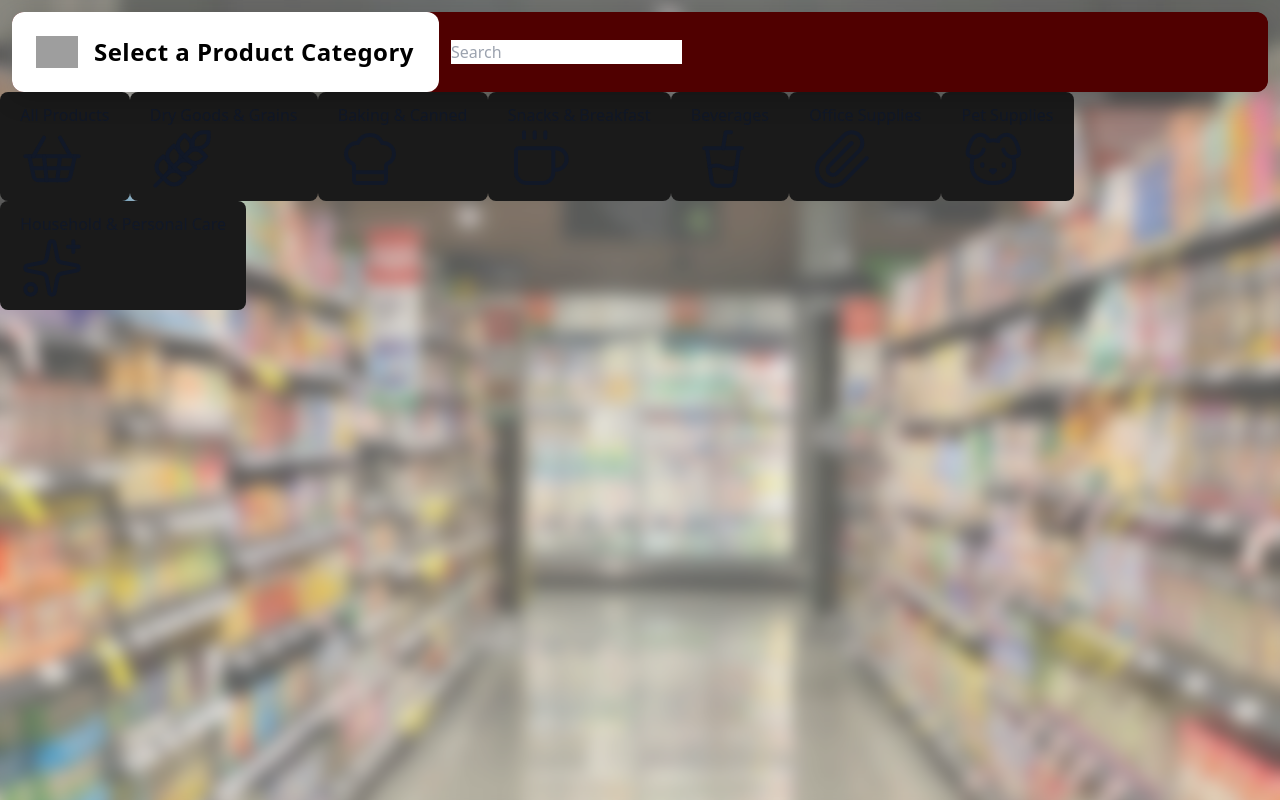
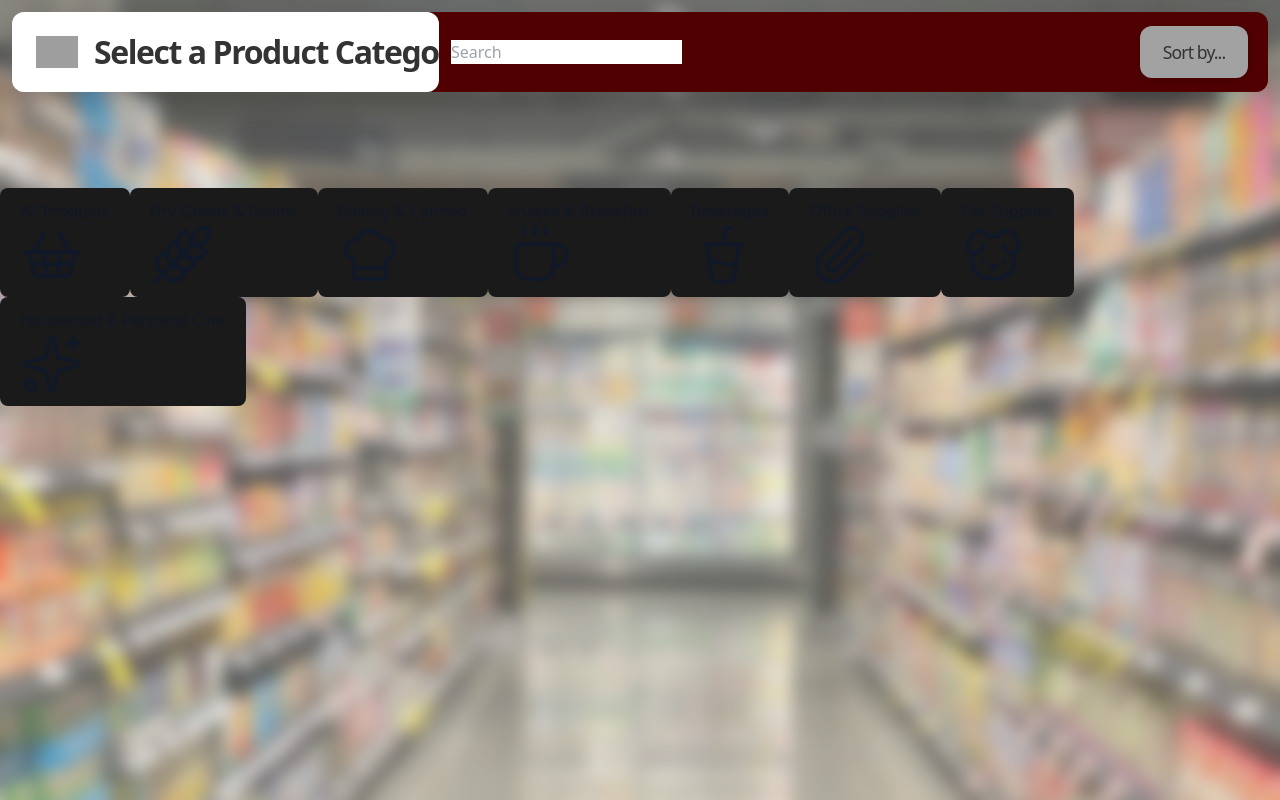
Before and after one commit to AsianPantsMan/sick-lidar-3, a React (Vite) app in the folder interface/interface/: page /customer in a window 1280 px wide. Built offline with nearby package versions, Linux system fonts and the light colour scheme; no server answers; the database is empty; grey boxes are pictures that could not be loaded.

Commit message:
update customer ui

```diff
--- a/interface/interface/src/App.css
+++ b/interface/interface/src/App.css
@@ -23,13 +23,13 @@
   display: flex;
   align-items: stretch;
   background: var(--app-maroon);
-  box-shadow: 0 8px 24px rgba(0, 0, 0, 0.18);
+  box-shadow: 0 14px 34px rgba(0, 0, 0, 0.24);
   position: sticky;
   top: 0.75rem;
   z-index: 20;
   margin: 0.75rem auto 0;
-  border-radius: 0.75rem;
-  overflow: hidden;
+  border-radius: 1rem;
+  overflow: visible;
 }
 
 .app-header-brand {
@@ -41,7 +41,7 @@
   align-items: center;
   background: #ffffff;
   color: var(--app-maroon);
-  border-radius: 0 0.75rem 0.75rem 0;
+  border-radius: 0.75rem
 }
 
 .app-header-brand-content {
@@ -62,12 +62,12 @@
 }
 
 .app-header-title {
-  font-size: 1.5rem;
+  font-size: 2.0rem;
   font-weight: 800;
-  letter-spacing: 0.02em;
+  letter-spacing: -0.045em;
   line-height: 1;
   white-space: nowrap;
-  color: #000000;
+  color: #333333;
 }
 
 .app-header-fill {
@@ -75,7 +75,7 @@
   background: var(--app-maroon);
   display: flex;
   align-items: center;
-  gap: 1rem;
+  gap: 0.75rem;
   padding: 0.75rem 1.25rem 0.75rem 0.75rem;
   min-width: 0;
   border-radius: 0 0.75rem 0.75rem 0;
@@ -93,8 +93,63 @@
 }
 
 .app-header-search {
-  flex: 1 1 56rem;
+  flex: 1 1 38rem;
   min-width: 0;
+}
+
+.app-header-sort {
+  flex: 0 0 6.75rem;
+  min-width: 0;
+  position: relative;
+}
+
+.app-header-sort-button {
+  width: 100%;
+  height: 3.25rem;
+  border: 0;
+  border-radius: 0.75rem;
+  padding: 0 0.85rem;
+  background: #a2a2a2;
+  color: #333333;
+  font-size: 1.1rem;
+  font-weight: 500;
+  letter-spacing: -0.05em;
+  box-shadow: 0 2px 8px rgba(0, 0, 0, 0.14);
+  cursor: pointer;
+}
+
+.app-header-sort-button:hover {
+  background: #e9e9e9;
+}
+
+.app-header-sort-menu {
+  position: absolute;
+  top: calc(100% + 0.5rem);
+  right: 0;
+  z-index: 30;
+  min-width: 14rem;
+  padding: 0.5rem;
+  border-radius: 0.9rem;
+  background: #ffffff;
+  box-shadow: 0 14px 30px rgba(0, 0, 0, 0.22);
+}
+
+.app-header-sort-menu-item {
+  width: 100%;
+  border: 0;
+  border-radius: 0.65rem;
+  padding: 0.75rem 0.9rem;
+  background: transparent;
+  color: #333333;
+  font-size: 1.1rem;
+  font-weight: 400;
+  letter-spacing: -0.02em;
+  text-align: left;
+  cursor: pointer;
+}
+
+.app-header-sort-menu-item:hover {
+  background: #f4f4f4;
 }
 
 .app-header-back-button {
@@ -110,7 +165,6 @@
   color: #ffffff;
   font-size: 1rem;
   font-weight: 800;
-  text-transform: uppercase;
   cursor: pointer;
   box-shadow: 0 2px 8px rgba(0, 0, 0, 0.14);
   transition: background-color 0.2s ease, transform 0.2s ease;
--- a/interface/interface/src/App.jsx
+++ b/interface/interface/src/App.jsx
@@ -1,5 +1,5 @@
 import { Navigate, Route, Routes, useLocation } from "react-router-dom";
-import { useEffect, useMemo, useState } from "react";
+import { useEffect, useMemo, useRef, useState } from "react";
 import "./App.css";
 import CustomerPage from "./pages/CustomerPage";
 import StaffPage from "./pages/StaffPage";
@@ -38,6 +38,9 @@ export default function App() {
   const [showCategoryCards, setShowCategoryCards] = useState(true);
   const [hasInteracted, setHasInteracted] = useState(false);
   const [searchResults, setSearchResults] = useState(null);
+  const [sortOption, setSortOption] = useState("alphabetical");
+  const [showSortMenu, setShowSortMenu] = useState(false);
+  const sortMenuRef = useRef(null);
 
   const isCustomerRoute = location.pathname.startsWith("/customer");
 
@@ -61,12 +64,27 @@ export default function App() {
   const headerTitle = isCustomerRoute ? customerHeaderTitle : "Retail Assistant";
   const showHeaderBackButton = isCustomerRoute && !showCategoryCards;
 
+  useEffect(() => {
+    const handleClickOutside = (event) => {
+      if (sortMenuRef.current && !sortMenuRef.current.contains(event.target)) {
+        setShowSortMenu(false);
+      }
+    };
+
+    if (showSortMenu) {
+      document.addEventListener("mousedown", handleClickOutside);
+      return () => document.removeEventListener("mousedown", handleClickOutside);
+    }
+  }, [showSortMenu]);
+
   const handleBackToCategories = () => {
     setCategory("All Products");
     setShowCategoryCards(true);
     setHasInteracted(false);
     setSearchResults(null);
     setQuery("");
+    setSortOption("alphabetical");
+    setShowSortMenu(false);
   };
 
   if (!apiBaseUrl) {
@@ -76,6 +94,7 @@ export default function App() {
   return (
     <div className="app-shell">
       <BodyThemeController pathname={location.pathname} />
+      {isCustomerRoute && (
         <header className="app-header" aria-label="Retail Assistant navigation bar">
           <div className="app-header-brand">
             {showHeaderBackButton && (
@@ -95,8 +114,6 @@ export default function App() {
             </div>
           </div>
           <div className="app-header-fill">
-          {isCustomerRoute && (
-            <>
             <div className="app-header-search">
               <SearchBar
                 value={customerSearchValue}
@@ -107,10 +124,57 @@ export default function App() {
                 onResults={setSearchResults}
               />
             </div>
-            </>
+            <div className="app-header-sort" ref={sortMenuRef}>
+              <button
+                type="button"
+                className="app-header-sort-button"
+                onClick={() => setShowSortMenu((current) => !current)}
+                aria-haspopup="menu"
+                aria-expanded={showSortMenu}
+              >
+                Sort by...
+              </button>
+              {showSortMenu && (
+                <div className="app-header-sort-menu" role="menu" aria-label="Sort products">
+                  <button
+                    type="button"
+                    className="app-header-sort-menu-item"
+                    onClick={() => {
+                      setSortOption("alphabetical");
+                      setShowSortMenu(false);
+                    }}
+                    role="menuitem"
+                  >
+                    Alphabetical
+                  </button>
+                  <button
+                    type="button"
+                    className="app-header-sort-menu-item"
+                    onClick={() => {
+                      setSortOption("price-high-low");
+                      setShowSortMenu(false);
+                    }}
+                    role="menuitem"
+                  >
+                    Price High to Low
+                  </button>
+                  <button
+                    type="button"
+                    className="app-header-sort-menu-item"
+                    onClick={() => {
+                      setSortOption("price-low-high");
+                      setShowSortMenu(false);
+                    }}
+                    role="menuitem"
+                  >
+                    Price Low to High
+                  </button>
+                </div>
               )}
             </div>
+          </div>
         </header>
+      )}
       <main className="app-main">
         <Routes>
           <Route path="/" element={<Navigate to="/customer" replace />} />
@@ -129,6 +193,7 @@ export default function App() {
                 searchResults={searchResults}
                 setSearchResults={setSearchResults}
                 products={products}
+                sortOption={sortOption}
                 activeMap={activeMap.mapConfig}
                 activeMapLoading={activeMap.mapLoading}
               />
--- a/interface/interface/src/components/CategoryCards.jsx
+++ b/interface/interface/src/components/CategoryCards.jsx
@@ -21,7 +21,7 @@ export default function CategoryCards({ categories = [], onSelect }) {
             key={cat}
             type="button"
             onClick={() => onSelect(cat)}
-            className="rounded-xl bg-[#500000] text-white shadow-md p-6 flex flex-col items-center justify-center h-[240px] w-full touch-manipulation focus:outline-none"
+            className="rounded-xl bg-[#500000] text-white shadow-xl p-6 flex flex-col items-center justify-center h-[240px] w-full touch-manipulation focus:outline-none transition-colors hover:bg-[#610000]"
             aria-label={`Open ${cat} category`}
           >
             <div className="text-3xl font-bold mb-4">{cat}</div>
--- a/interface/interface/src/components/ProductGrid.jsx
+++ b/interface/interface/src/components/ProductGrid.jsx
@@ -12,7 +12,7 @@ export default function ProductGrid({ products, activeMap, activeMapLoading }) {
                 {products.map(p => (
                     <div
                         key={p.productName}
-                        className="bg-white rounded-lg shadow-lg h-[280px] w-[280px] relative group overflow-hidden cursor-pointer hover:shadow-2xl transition-shadow"
+                        className="bg-white rounded-lg shadow-xl h-[280px] w-[280px] relative group overflow-hidden cursor-pointer hover:shadow-2xl transition-shadow"
                         onClick={() => setSelectedProduct(p)}
                     >
                         <img src={p.image} alt={p.productName} className="absolute inset-0 w-full h-full object-cover" />
--- a/interface/interface/src/components/SearchBar.jsx
+++ b/interface/interface/src/components/SearchBar.jsx
@@ -107,7 +107,7 @@ export default function SearchBar({
         onClick={handleInputClick}
         onFocus={handleInputClick}
         placeholder={placeholder}
-        className="w-full max-w-none p-4 rounded-xl border border-gray-300 bg-white shadow-lg focus:outline-none focus:ring-2 focus:ring-[#500000] text-lg text-black placeholder-gray-500"
+        className="w-full max-w-none h-[3.25rem] px-4 rounded-xl border border-gray-300 bg-white shadow-lg focus:outline-none focus:ring-2 focus:ring-[#500000] text-lg text-black placeholder-gray-500"
         aria-label="Search products"
       />
       {showKeyboard && (
--- a/interface/interface/src/pages/CustomerPage.jsx
+++ b/interface/interface/src/pages/CustomerPage.jsx
@@ -13,6 +13,7 @@ export default function CustomerPage({
   query,
   searchResults,
   products,
+  sortOption,
   activeMap,
   activeMapLoading,
 }) {
@@ -32,6 +33,25 @@ export default function CustomerPage({
   const sortedVisible =
     category === "All Products" ? [...visible].sort((a, b) => a.productName.localeCompare(b.productName)) : visible;
 
+  const sortProducts = (items) => {
+    const getPriceValue = (product) => Number(String(product.price ?? 0).replace(/[^0-9.-]/g, "")) || 0;
+
+    const sortedItems = [...items];
+
+    if (sortOption === "price-high-low") {
+      sortedItems.sort((a, b) => getPriceValue(b) - getPriceValue(a));
+      return sortedItems;
+    }
+
+    if (sortOption === "price-low-high") {
+      sortedItems.sort((a, b) => getPriceValue(a) - getPriceValue(b));
+      return sortedItems;
+    }
+
+    sortedItems.sort((a, b) => a.productName.localeCompare(b.productName));
+    return sortedItems;
+  };
+
   const categories = [
     "All Products",
     "Dry Goods & Grains",
@@ -44,11 +64,12 @@ export default function CustomerPage({
   ];
 
   const isSearchingOnCategoryGrid = category === "All Products" && query.trim() !== "";
-  const gridProducts = isSearchingOnCategoryGrid ? (searchResults ?? []) : sortedVisible;
+  const gridProducts = sortProducts(isSearchingOnCategoryGrid ? (searchResults ?? []) : sortedVisible);
 
   return (
-    <div className="customer-shell min-h-screen p-4">
+    <div className="customer-shell p-4">
       {showCategoryCards && query.trim() === "" ? (
+        <div className="customer-categories-stage">
           <CategoryCards
             categories={categories}
             onSelect={(c) => {
@@ -57,6 +78,7 @@ export default function CustomerPage({
               setHasInteracted(true);
             }}
           />
+        </div>
       ) : (
         <ProductGrid products={gridProducts} activeMap={activeMap} activeMapLoading={activeMapLoading} />
       )}
--- a/interface/interface/src/styles/customer.css
+++ b/interface/interface/src/styles/customer.css
@@ -20,5 +20,16 @@ body.customer-theme::before {
 }
 
 .customer-shell {
+  flex: 1;
   min-height: 0;
+  display: flex;
+  flex-direction: column;
 }
+
+.customer-categories-stage {
+  flex: 1;
+  display: flex;
+  align-items: center;
+  justify-content: center;
+  padding: 6rem 0 3rem;
+}
```
Lines whose indentation alone changed are shown as unchanged.
